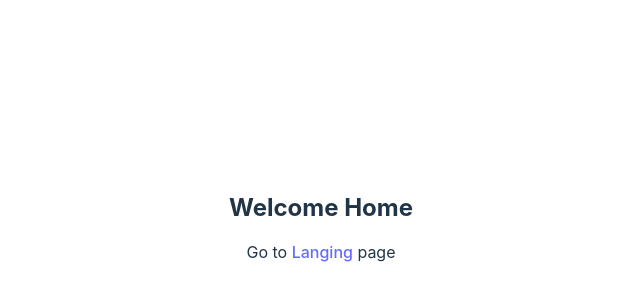
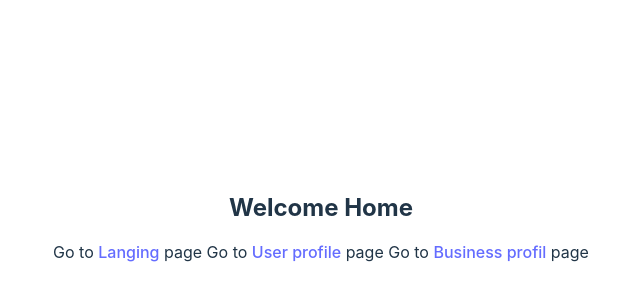
Before and after one commit to Ally4/lift-me-up-front, a React (Vite) app: page / in a window 1280 px wide. Shown: the part 180-480 px from the top of the page, without its empty margins (319-959 px from the left). Built offline with nearby package versions, Linux system fonts and the light colour scheme.

Commit message:
the linkage of pages from the landing page

```diff
--- a/src/components/Home.jsx
+++ b/src/components/Home.jsx
@@ -5,6 +5,8 @@ function Home() {
     <div className="Home">
     <h2>Welcome Home</h2>
     Go to <Link to="/landing" >Langing</Link> page
+    Go to <Link to="/user-profil" >User profile</Link> page
+    Go to <Link to="/business-profil" >Business profil</Link> page
     </div>
   )
 }
```
